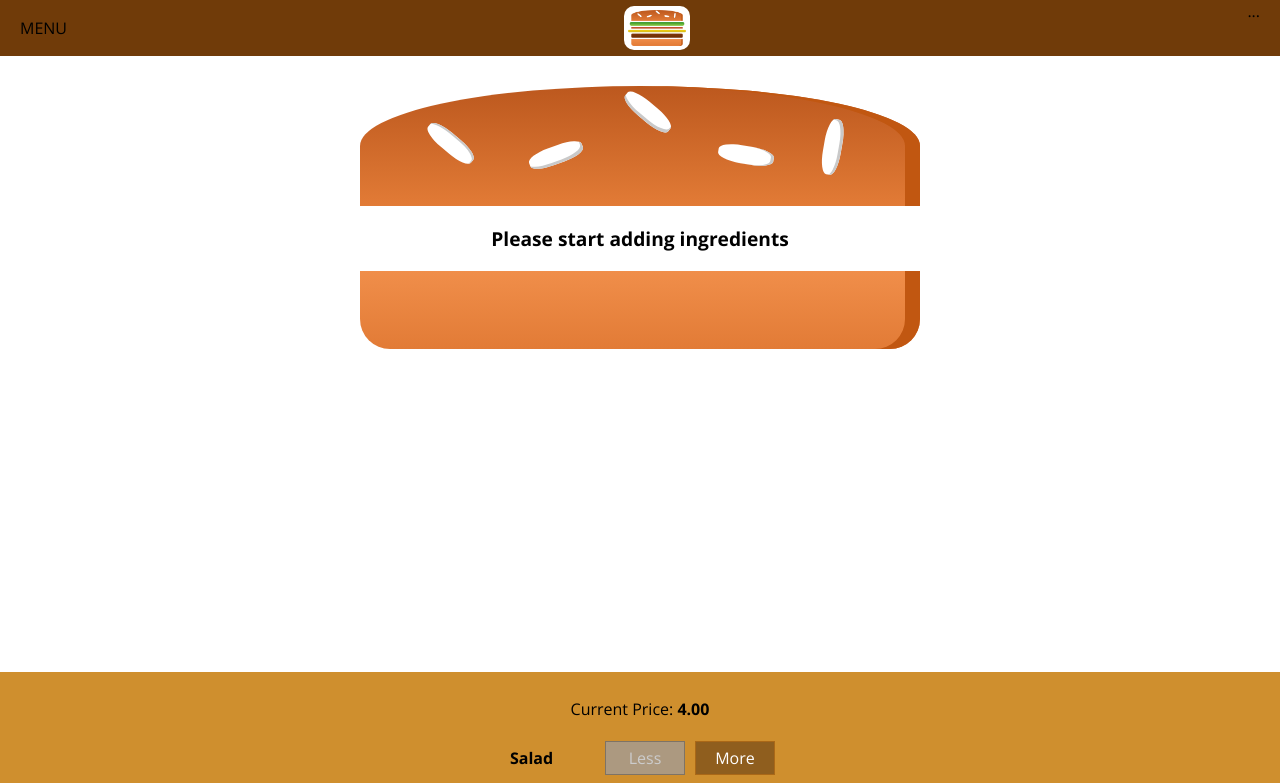
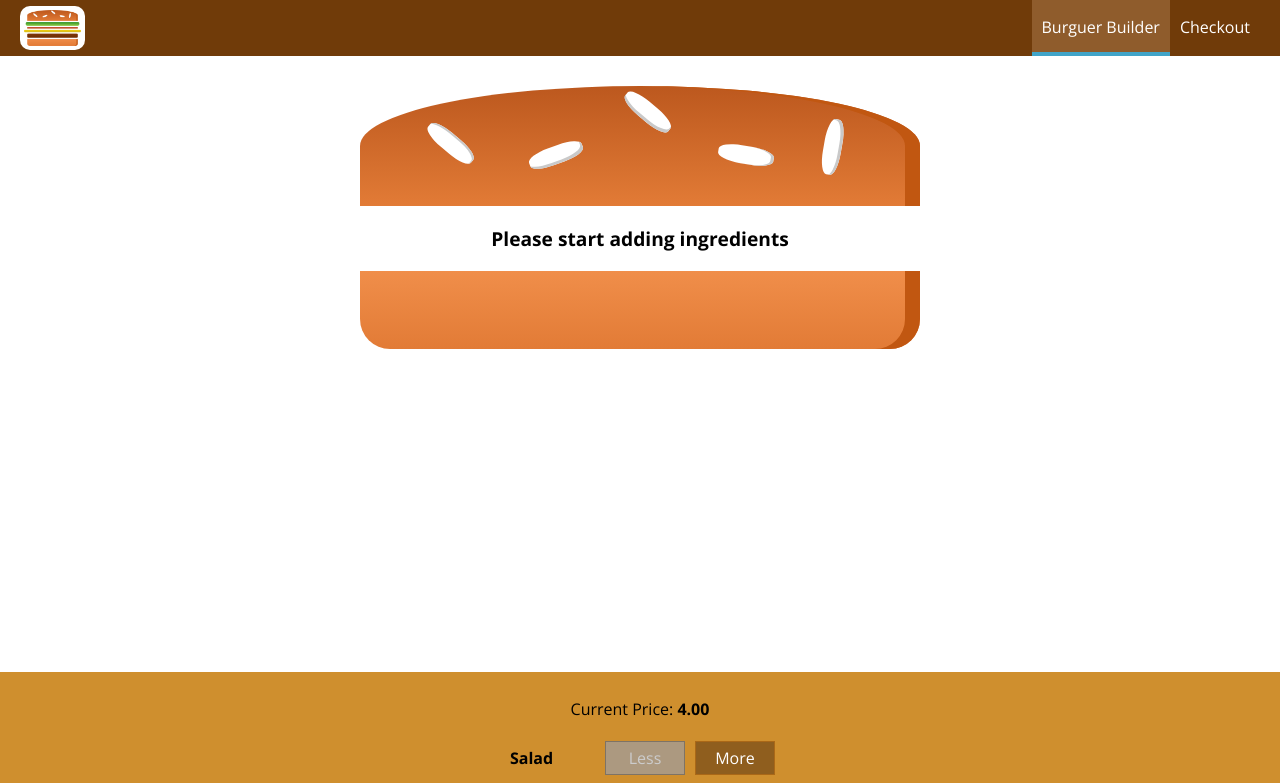
Before and after one commit to Chessuz/udemy-react-burguer-builder, a React (Create React App) app: page / in a window 1280 px wide. Shown: the top 783 px of the page. Built offline with nearby package versions, Linux system fonts and the light colour scheme.

Commit message:
Leesson 151 - End Construction

```diff
--- a/src/components/Layout/index.js
+++ b/src/components/Layout/index.js
@@ -1,14 +1,36 @@
-import React from 'react';
+import React, { Component } from 'react';
 
+import SideDrawer from '../Navigation/SideDrawer';
 import Toolbar from '../Navigation/Toolbar';
 import Auxxx from '../../hoc/Auxx';
 import styles from './styles.module.css';
 
-const layout = (props) => (
-    <Auxxx>
-        <Toolbar />
-        <main className={styles.Content}>{props.children}</main>
-    </Auxxx>
-);
+class Layout extends Component {
+    state = {
+        showSideDrawer: false,
+    };
 
-export default layout;
+    sideDrawerClosedHandler = () => {
+        this.setState({ showSideDrawer: false });
+    };
+
+    sideDrawerToogleHandler = () => {
+        this.setState((prevState) => {
+            return { showSideDrawer: !prevState.showSideDrawer };
+        });
+    };
+    render() {
+        return (
+            <Auxxx>
+                <Toolbar drawerToggleClicked={this.sideDrawerToogleHandler} />
+                <SideDrawer
+                    open={this.state.showSideDrawer}
+                    closed={this.sideDrawerClosedHandler}
+                />
+                <main className={styles.Content}>{this.props.children}</main>
+            </Auxxx>
+        );
+    }
+}
+
+export default Layout;
--- a/src/components/Logo/styles.module.css
+++ b/src/components/Logo/styles.module.css
@@ -1,7 +1,7 @@
 .Logo {
     background-color: white;
     padding: 4px;
-    height: 80%;
+    height: 100%;
     box-sizing: border-box;
     border-radius: 10px;
 }
--- /dev/null
+++ b/src/components/Navigation/NavigationItems/NavigationItem/index.js
@@ -0,0 +1,13 @@
+import React from 'react';
+
+import styles from './styles.module.css';
+
+const navigationItem = (props) => (
+    <li className={styles.NavigationItem}>
+        <a href={props.link} className={props.active ? styles.active : null}>
+            {props.children}
+        </a>
+    </li>
+);
+
+export default navigationItem;
--- /dev/null
+++ b/src/components/Navigation/NavigationItems/NavigationItem/styles.module.css
@@ -0,0 +1,45 @@
+.NavigationItem {
+    margin: 10px 0;
+    box-sizing: border-box;
+    display: block;
+    width: 100%;
+}
+
+.NavigationItem a {
+    color: #8f5c2c;
+    text-decoration: none;
+    width: 100%;
+    box-sizing: border-box;
+    display: block;
+}
+
+.NavigationItem a:hover,
+.NavigationItem a:active,
+.NavigationItem a.active {
+    color: #40a4c8;
+}
+
+@media (min-width: 500px) {
+    .NavigationItem {
+        margin: 0;
+        display: flex;
+        height: 100%;
+        width: auto;
+        align-items: center;
+    }
+
+    .NavigationItem a {
+        color: white;
+        height: 100%;
+        padding: 16px 10px;
+        border-bottom: 4px solid transparent;
+    }
+
+    .NavigationItem a:hover,
+    .NavigationItem a:active,
+    .NavigationItem a.active {
+        background-color: #8f5c2c;
+        border-bottom: 4px solid #40a4c8;
+        color: white;
+    }
+}
--- /dev/null
+++ b/src/components/Navigation/NavigationItems/index.js
@@ -0,0 +1,15 @@
+import React from 'react';
+
+import NavigationItem from './NavigationItem';
+import styles from './styles.module.css';
+
+const navigationItems = (props) => (
+    <ul className={styles.NavigationItems}>
+        <NavigationItem link="/" active>
+            Burguer Builder
+        </NavigationItem>
+        <NavigationItem link="/">Checkout</NavigationItem>
+    </ul>
+);
+
+export default navigationItems;
--- /dev/null
+++ b/src/components/Navigation/NavigationItems/styles.module.css
@@ -0,0 +1,15 @@
+.NavigationItems {
+    margin: 0;
+    padding: 0;
+    list-style: none;
+    display: flex;
+    flex-flow: column;
+    align-items: center;
+    height: 100%;
+}
+
+@media (min-width: 500px) {
+    .NavigationItems {
+        flex-flow: row;
+    }
+}
--- /dev/null
+++ b/src/components/Navigation/SideDrawer/DrawerToogle/index.js
@@ -0,0 +1,13 @@
+import React from 'react';
+
+import styles from './styles.module.css';
+
+const drawerToogle = (props) => (
+    <div className={styles.DrawerToogle} onClick={props.clicked}>
+        <div></div>
+        <div></div>
+        <div></div>
+    </div>
+);
+
+export default drawerToogle;
--- /dev/null
+++ b/src/components/Navigation/SideDrawer/DrawerToogle/styles.module.css
@@ -0,0 +1,23 @@
+.DrawerToogle {
+    width: 40px;
+    height: 100%;
+    display: flex;
+    flex-flow: column;
+    justify-content: space-around;
+    align-items: center;
+    padding: 10px 0;
+    box-sizing: border-box;
+    cursor: pointer;
+}
+
+.DrawerToogle div {
+    width: 90%;
+    height: 3px;
+    background-color: white;
+}
+
+@media (min-width: 500px) {
+    .DrawerToogle {
+        display: none;
+    }
+}
--- /dev/null
+++ b/src/components/Navigation/SideDrawer/index.js
@@ -0,0 +1,29 @@
+import React from 'react';
+
+import Logo from '../../Logo';
+import NavigationItems from '../NavigationItems';
+import styles from './styles.module.css';
+import Backdrop from '../../UI/Backdrop';
+import Auxx from '../../../hoc/Auxx';
+
+const sideDrawer = (props) => {
+    let attachedClasses = [styles.SideDrawer, styles.Close];
+    if (props.open) {
+        attachedClasses = [styles.SideDrawer, styles.Open];
+    }
+    return (
+        <Auxx>
+            <Backdrop show={props.open} clicked={props.closed} />
+            <div className={attachedClasses.join(' ')}>
+                <div className={styles.Logo}>
+                    <Logo />
+                </div>
+                <nav>
+                    <NavigationItems />
+                </nav>
+            </div>
+        </Auxx>
+    );
+};
+
+export default sideDrawer;
--- /dev/null
+++ b/src/components/Navigation/SideDrawer/styles.module.css
@@ -0,0 +1,38 @@
+.SideDrawer {
+    position: fixed;
+    width: 280px;
+    max-width: 70%;
+    height: 100%;
+    left: 0;
+    top: 0;
+    z-index: 200;
+    background-color: white;
+    padding: 32px 16px;
+    box-sizing: border-box;
+    transition: transform 0.3s ease-out;
+}
+
+@media (min-width: 500px) {
+    .SideDrawer {
+        display: none;
+    }
+}
+
+.Open {
+    transform: translateX(0);
+}
+
+.Close {
+    transform: translateX(-100%);
+}
+
+.Logo {
+    margin-bottom: 32px;
+    height: 11%;
+}
+
+@media (max-width: 499px) {
+    .DesktopOnly {
+        display: none;
+    }
+}
--- a/src/components/Navigation/Toolbar/index.js
+++ b/src/components/Navigation/Toolbar/index.js
@@ -2,12 +2,18 @@
 
 import Logo from '../../Logo';
 import styles from './styles.module.css';
+import NavigationItems from '../NavigationItems';
+import DrawerToogle from '../SideDrawer/DrawerToogle';
 
 const toolbar = (props) => (
     <header className={styles.Toolbar}>
-        <div>MENU</div>
-        <Logo />
-        <nav>...</nav>
+        <DrawerToogle clicked={props.drawerToggleClicked} />
+        <div className={styles.Logo}>
+            <Logo />
+        </div>
+        <nav className={styles.DesktopOnly}>
+            <NavigationItems />
+        </nav>
     </header>
 );
 
--- a/src/components/Navigation/Toolbar/styles.module.css
+++ b/src/components/Navigation/Toolbar/styles.module.css
@@ -16,3 +16,13 @@
 .Toolbar nav {
     height: 100%;
 }
+
+.Logo {
+    height: 80%;
+}
+
+@media (max-width: 499px) {
+    .DesktopOnly {
+        display: none;
+    }
+}
```
